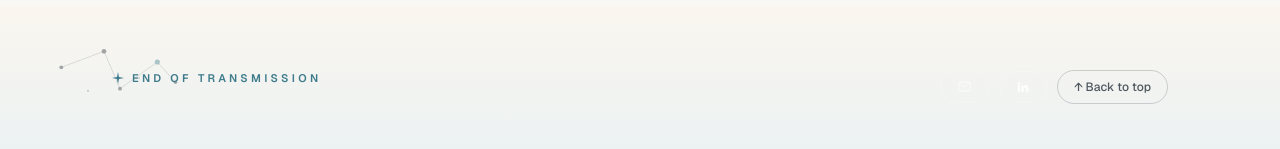
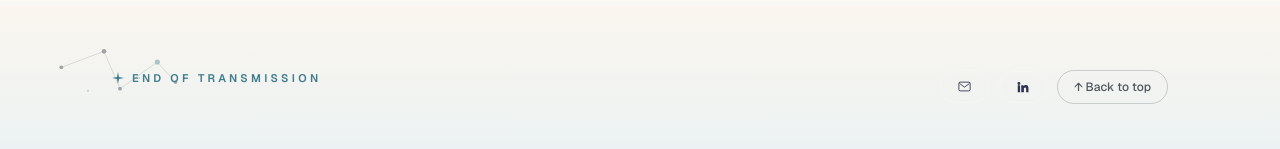
Before and after one commit to jannawaanng/portfolio, a Next.js app: page /pages/resume in a window 1280 px wide. Shown: the part 1319-1468 px from the top of the page. Built offline with nearby package versions, Linux system fonts and the light colour scheme.

Commit message:
Darken footer icons

```diff
--- a/app/components/footer.tsx
+++ b/app/components/footer.tsx
@@ -92,7 +92,7 @@ function GhostPill({ href, label, children }: GhostPillProps) {
       {...(external
         ? { target: "_blank", rel: "noopener noreferrer" }
         : {})}
-      className="inline-flex items-center gap-2 rounded-full border border-white/20 px-4 py-2 text-sm text-white/80 transition-colors hover:border-white/40 hover:text-white"
+      className="inline-flex items-center gap-2 rounded-full border border-white/20 px-4 py-2 text-sm text-[#000028]/80 transition-colors hover:border-white/40 hover:text-white"
     >
       {children}
     </a>
```
